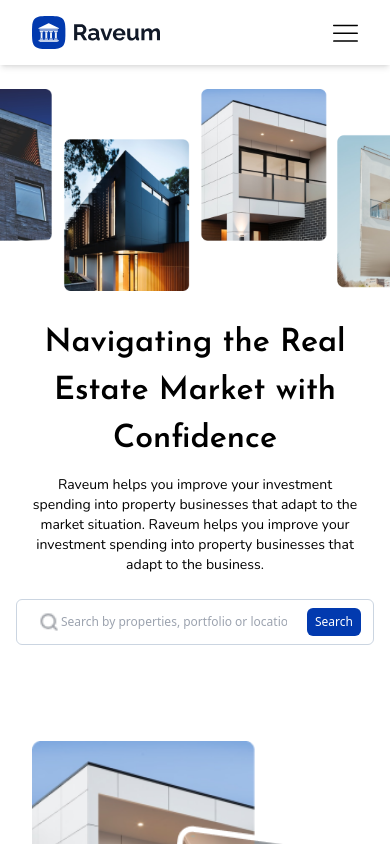
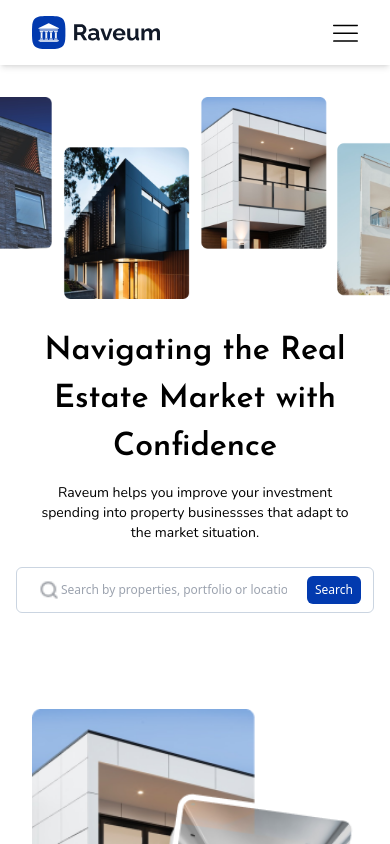
Before and after one commit to Raveum/landingPage, a React (Vite) app: page / in a window 390 px wide. Shown: the top 844 px of the page. Built offline with nearby package versions, Linux system fonts and the light colour scheme; a web font is replaced by a local one; what vex-js would draw is missing.

Commit message:
Changed p tag in mobile

```diff
--- a/src/sections/Hero.jsx
+++ b/src/sections/Hero.jsx
@@ -53,7 +53,7 @@ const Hero = () => {
             <img
                 src={mbHero}
                 alt="Mobile Hero"
-                className="block sm:hidden w-full h-auto px-0 pt-6"
+                className="block sm:hidden w-full h-auto px-0 pt-8"
                 style={{maxWidth: '100vw', height: 'auto'}}
             />
             <div className="relative xl:w-2/4 sm:pt-10 flex flex-col items-center sm:items-start w-full px-4 sm:px-8">
@@ -64,8 +64,11 @@ const Hero = () => {
                     <br/>
                     <span>Confidence</span>
                 </h1>
-                <p className="font-nunito text-sm sm:text-lg sm:leading-8 mt-3 mb-6 px-4 sm:px-0 sm:mr-10 text-center sm:text-left">
-                    Raveum helps you improve your investment spending into property businesses that adapt to the market situation. Raveum helps you improve your investment spending into property businesses that adapt to the business.
+                <p className="hidden sm:block font-nunito text-sm sm:text-lg sm:leading-8 mt-3 mb-6 px-4 sm:px-0 sm:mr-10 text-center sm:text-left">
+                    Raveum helps you improve your investment spending into property businesses that adapt to the market situation. Easily invest in US residential and commerical real estate. Maximize your wealth - unlock the benefits of real estate investing with rental income and appreciation.
+                </p>
+                <p className="sm:hidden font-nunito text-sm sm:text-lg sm:leading-8 mt-3 mb-6 px-4 text-center">
+                    Raveum helps you improve your investment spending into property businessses that adapt to the market situation.
                 </p>
 
                 <div className="flex items-center py-2 px-3 sm:py-3 sm:px-4 border border-slate-300 rounded-md w-full">
```
